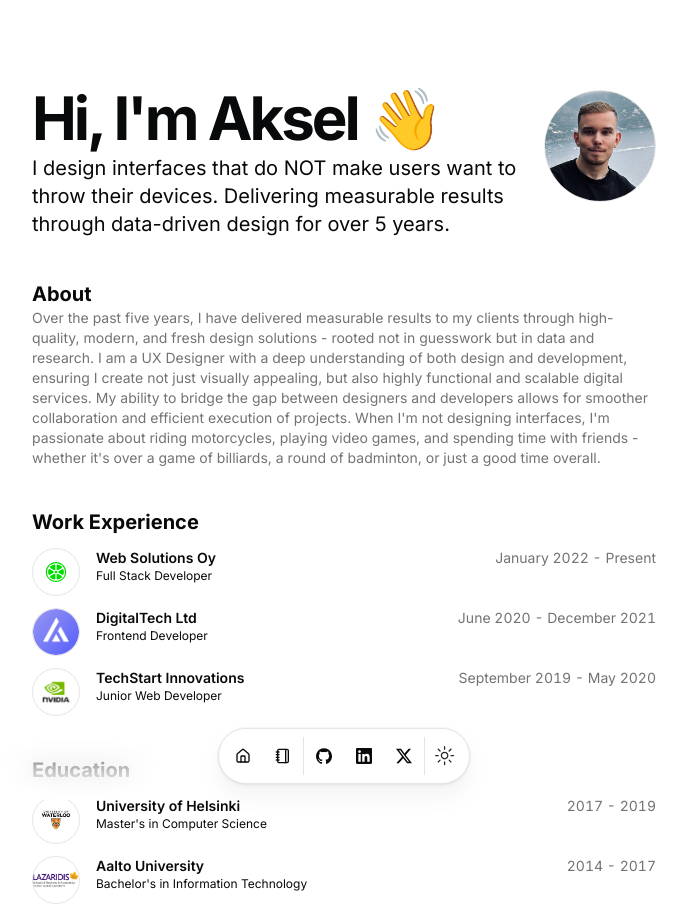
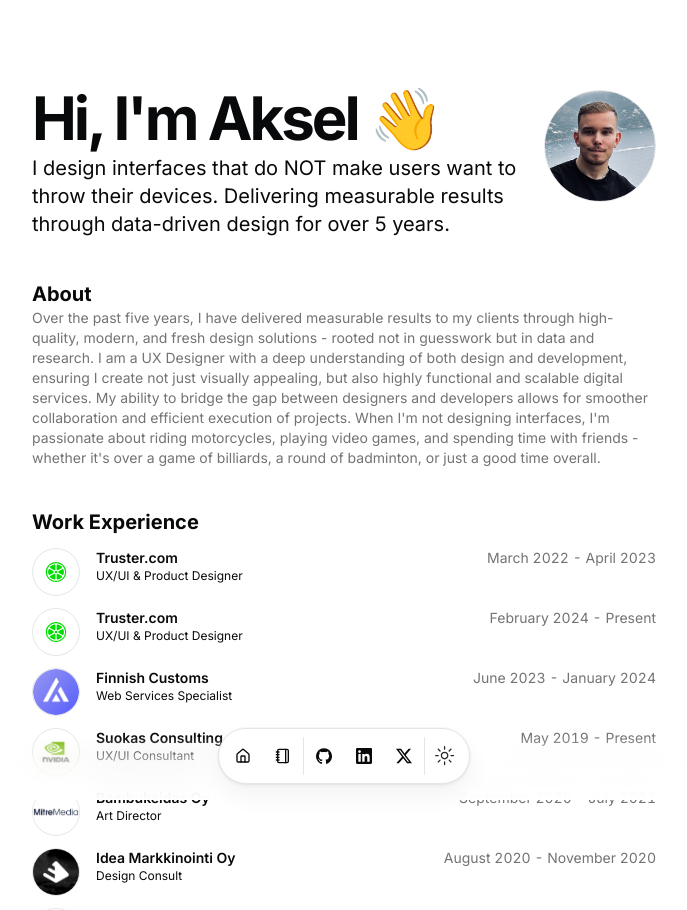
Before and after one commit to Liikemies-glitch/portfolios, a Next.js app: page / in a window 1280 px wide. Shown: the top 910 px of the page, without its empty margins (296-983 px from the left). Built offline with nearby package versions, Linux system fonts and the light colour scheme.

Commit message:
Update work experience with detailed job history

```diff
--- a/src/data/resume.tsx
+++ b/src/data/resume.tsx
@@ -63,40 +63,88 @@ export const DATA = {
 
   work: [
     {
-      company: "Web Solutions Oy",
-      href: "https://websolutions.fi",
+      company: "Truster.com",
+      href: "https://truster.com",
       badges: [],
-      location: "Helsinki, Finland",
-      title: "Full Stack Developer",
+      location: "Lasikutusspaivelut, Finland",
+      title: "UX/UI & Product Designer",
       logoUrl: "/lime.svg",
-      start: "January 2022",
+      start: "March 2022",
+      end: "April 2023",
+      description:
+        "Responsible for the UX/UI of Truster's mobile application, ERP, and website. Contributed to scaling the business from 6,000 to 35,000 users. Designed a feature that increased extra service requests, generating additional revenue. Developed a modular design system in Figma to streamline workflows. Redesigned ERP views, leading to improved processing efficiency.",
+    },
+    {
+      company: "Truster.com",
+      href: "https://truster.com",
+      badges: [],
+      location: "Lasikutusspaivelut, Finland",
+      title: "UX/UI & Product Designer",
+      logoUrl: "/lime.svg",
+      start: "February 2024",
       end: "Present",
       description:
-        "Developing responsive web applications using React, Next.js, and Node.js. Implementing modern UI designs with TailwindCSS. Collaborating with a team of developers to deliver high-quality solutions to clients across various industries.",
+        "Responsible for the UX/UI of Truster's mobile application, ERP, and website. Contributed to scaling the business from 6,000 to 35,000 users. Designed a feature that increased extra service requests, generating additional revenue. Developed a modular design system in Figma to streamline workflows. Redesigned ERP views, leading to improved processing efficiency.",
     },
     {
-      company: "DigitalTech Ltd",
-      href: "https://digitaltech.fi",
+      company: "Finnish Customs",
+      href: "https://tulli.fi",
       badges: [],
-      location: "Espoo, Finland",
-      title: "Frontend Developer",
+      location: "Finland",
+      title: "Web Services Specialist",
       logoUrl: "/atomic.png",
-      start: "June 2020",
-      end: "December 2021",
+      start: "June 2023",
+      end: "January 2024",
       description:
-        "Created interactive user interfaces using React and TypeScript. Worked closely with UX designers to implement responsive designs. Optimized web applications for maximum speed and scalability.",
+        "Contributed to the redesign of the Tulli brand and website. Played a key role in enhancing UX processes and conducting user interviews. Designed pages for the new Tulli website, leveraging existing data and AI tools.",
     },
     {
-      company: "TechStart Innovations",
-      href: "https://techstart.fi",
+      company: "Suokas Consulting",
+      href: "https://suokasconsulting.fi",
       badges: [],
-      location: "Tampere, Finland",
-      title: "Junior Web Developer",
+      location: "Finland",
+      title: "UX/UI Consultant",
       logoUrl: "/nvidia.png",
-      start: "September 2019",
+      start: "May 2019",
+      end: "Present",
+      description:
+        "Designed and developed numerous digital experiences with a focus on user-centric design. Created and optimized Webflow sites to enhance usability and performance. Helped clients boost sales, including launching a webshop that received 800 orders in its first weekend. Streamlined a complex UX flow for electricity deal comparisons, significantly increasing conversions.",
+    },
+    {
+      company: "Bambukeidas Oy",
+      href: "https://bambukeidas.fi",
+      badges: [],
+      location: "Finland",
+      title: "Art Director",
+      logoUrl: "/mitremedia.png",
+      start: "September 2020",
+      end: "July 2021",
+      description:
+        "Played a key role in developing Bambukeidas digital experience, driving growth in both the customer base and brand recognition through visual, technical, and analytical improvements. As Art Director, ensured brand consistency across all channels, maintaining a unified visual identity. Designed a variety of graphic elements for both digital and physical applications, including websites, newsletters, internal design templates, clothing packaging, and flyers.",
+    },
+    {
+      company: "Idea Markkinointi Oy",
+      href: "https://ideamarkkinointi.fi",
+      badges: [],
+      location: "Finland",
+      title: "Design Consult",
+      logoUrl: "/buildspace.jpg",
+      start: "August 2020",
+      end: "November 2020",
+      description:
+        "Provided design consultation services focusing on improving user experience and visual design for client projects. Collaborated with cross-functional teams to implement design best practices.",
+    },
+    {
+      company: "Kasvutoimisto Kidea Oy",
+      href: "https://kidea.fi",
+      badges: [],
+      location: "Finland",
+      title: "UX/UI Design Trainee",
+      logoUrl: "/ib.png",
+      start: "March 2020",
       end: "May 2020",
       description:
-        "Built and maintained websites for small to medium-sized businesses. Developed custom WordPress themes and plugins. Gained experience in frontend technologies including HTML5, CSS3, and JavaScript.",
+        "Started career in UX/UI design through this trainee position. Learned fundamentals of user experience design, wireframing, and prototyping. Contributed to client projects under senior designer supervision.",
     },
   ],
   education: [
```
